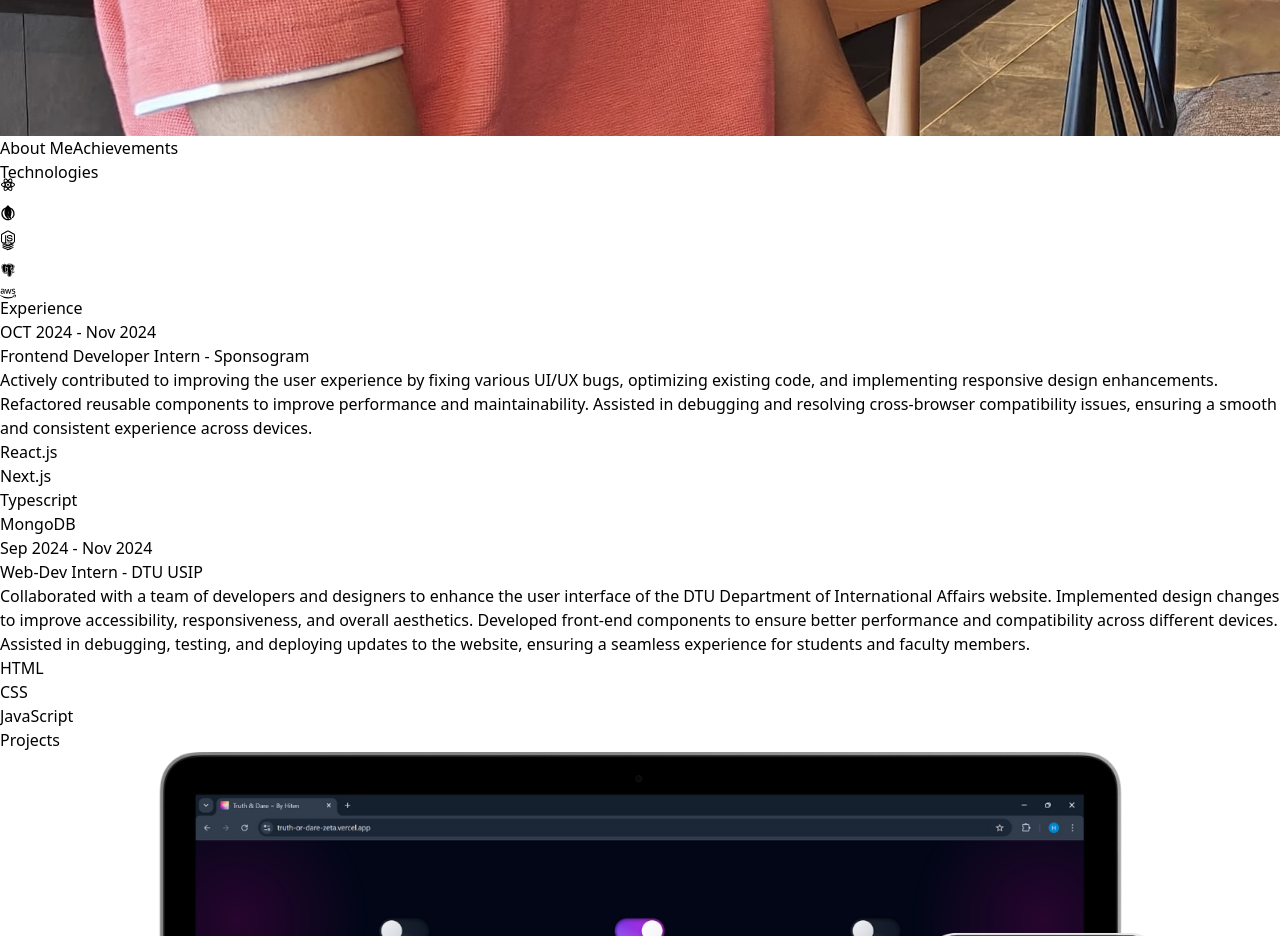
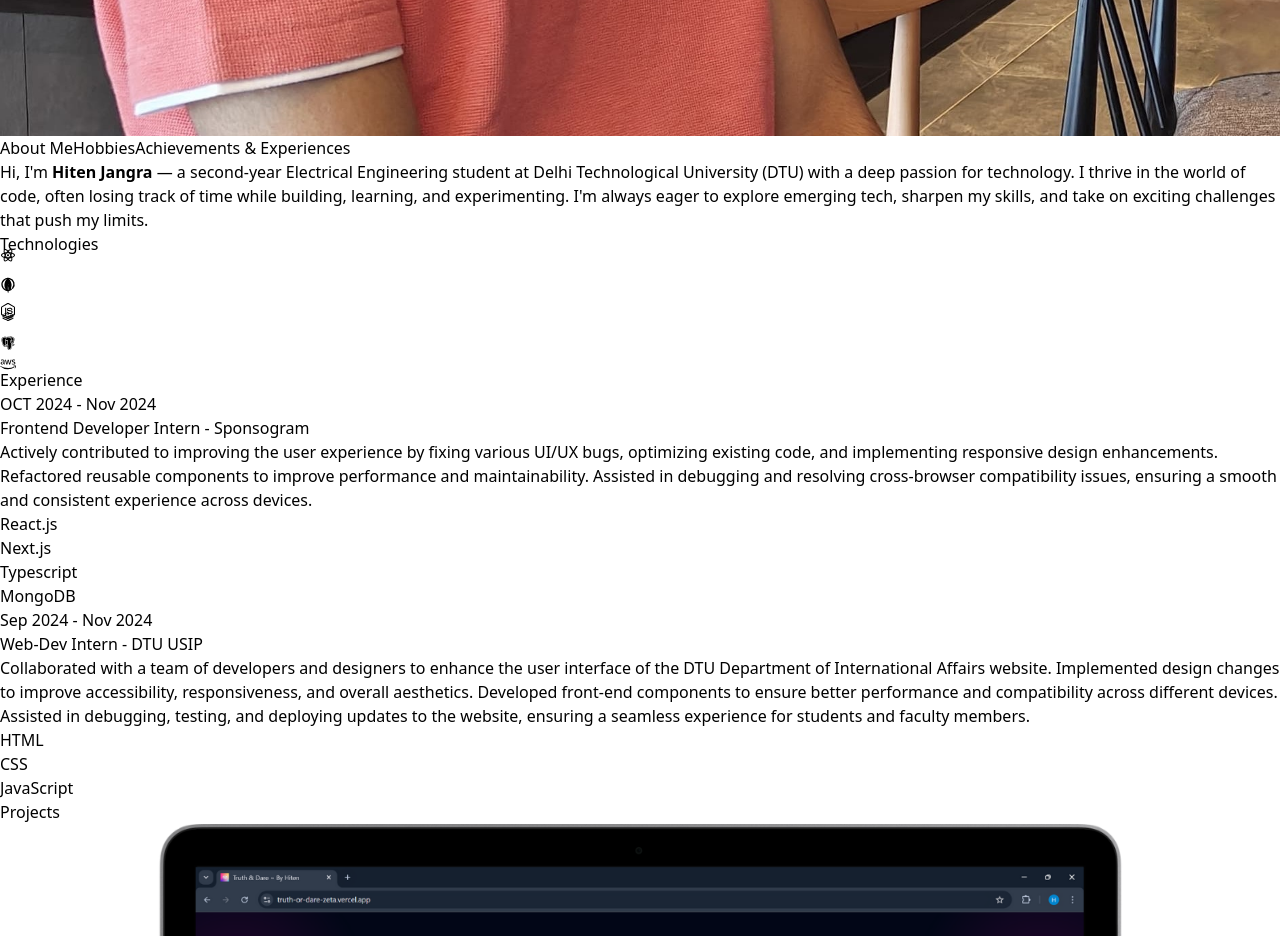
Before and after one commit to jangrahiten/portfolio, a React (Vite) app: page / in a window 1280 px wide. Shown: the part 1400-2336 px from the top of the page. Built offline with nearby package versions, Linux system fonts and the light colour scheme.

Commit message:
changed About section data

```diff
--- a/src/Components/About.jsx
+++ b/src/Components/About.jsx
@@ -3,7 +3,7 @@ import { ABOUT_TEXT } from "../constants";
 import { motion, AnimatePresence  } from "motion/react";
 
 const About = () => {
-  const [aboutText, setAboutText] = useState(ABOUT_TEXT.Introduction);
+  const [aboutText, setAboutText] = useState(ABOUT_TEXT["About Me"]);
 
   const changeText = (key) => {
     setAboutText(ABOUT_TEXT[key]);
@@ -39,18 +39,22 @@ const About = () => {
           >
             <AnimatePresence mode="wait">
               {aboutText && (
-                <motion.p
+                <motion.div
                   key={aboutText}
                   initial={{ opacity: 0 }}
                   animate={{ opacity: 1 }}
                   exit={{ opacity: 0 }}
                   transition={{ delay: 0.1, duration: 0.25 }}
-                  className="text-lg flex justify-center"
+                  className="text-2xl flex justify-center text-center"
                 >
-                  {aboutText}
-                </motion.p>
+                  <div
+                    className="w-1/2"
+                    dangerouslySetInnerHTML={{ __html: aboutText }}
+                  />
+                </motion.div>
               )}
             </AnimatePresence>
+
           </motion.div>
         </div>
       </div>
--- a/src/constants/index.jsx
+++ b/src/constants/index.jsx
@@ -6,8 +6,9 @@ export const HERO_CONTENT = `I am a passionate developer looking forward to acce
 
 export const ABOUT_TEXT =
   {
-    "About Me": "A Sophomore at Delhi Technological Univeristy",
-    Achievements :""
+    "About Me": "Hi, I'm <strong>Hiten Jangra</strong> — a second-year Electrical Engineering student at Delhi Technological University (DTU) with a deep passion for technology. I thrive in the world of code, often losing track of time while building, learning, and experimenting. I'm always eager to explore emerging tech, sharpen my skills, and take on exciting challenges that push my limits.",
+    Hobbies : "Beyond coding, I'm someone who believes in a well-rounded lifestyle. I consistently <strong>hit the Gym</strong> to stay active, and I've been <strong>playing Football</strong> since High School — it's my favorite way to recharge and stay competitive. I also enjoy expressing my creativity through <strong>video editing and graphic design</strong>, where I'm at an intermediate level. And when the moment calls for it, I pick up the <strong>Guitar</strong> — I may not be a pro, but I know how to set the mood with a few chords.",
+    "Achievements & Experiences": "While I haven't snagged many hackathon wins yet, I've actively participated in several, each one helping me grow as a developer and expand my network. These events have taught me more than just code — from rapid problem-solving to effective teamwork under pressure.  Every experience has shaped my journey, and I'm always looking forward to what’s next."
 
   }
 ;
```
